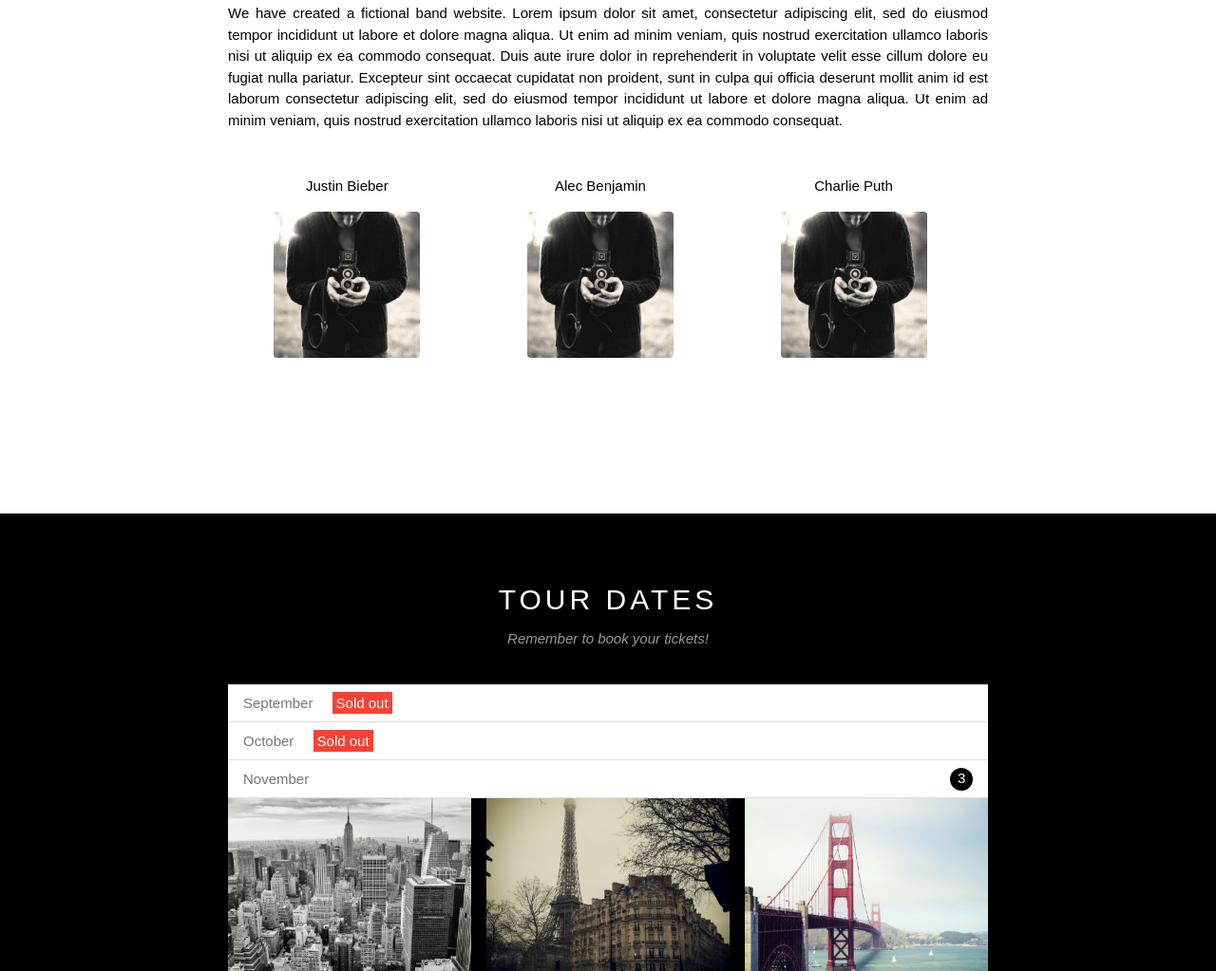
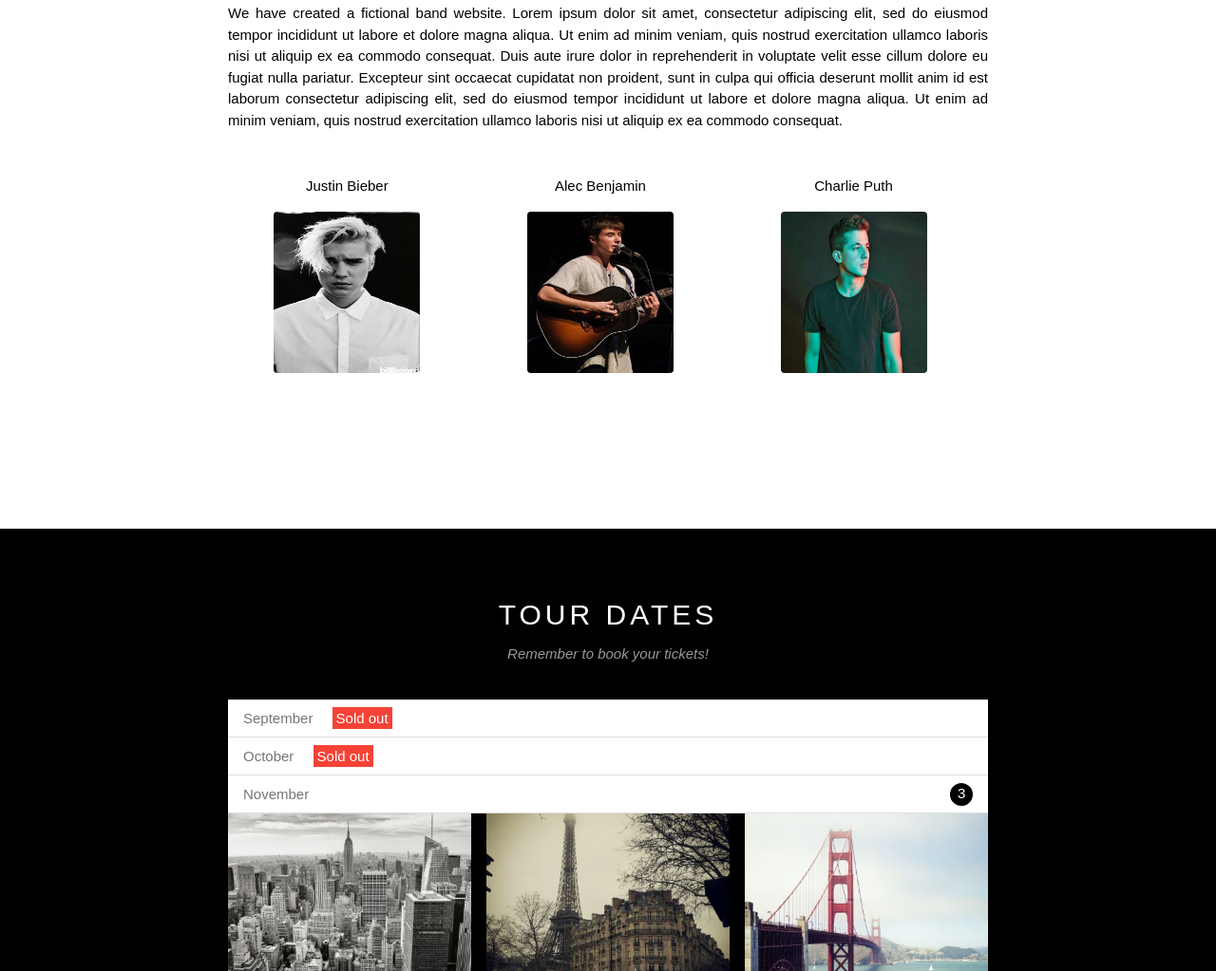
Before and after one commit to quang153246/Theband-web, a plain HTML site: page index.html in a window 1280 px wide. Shown: the part 838-1861 px from the top of the page at 95% size. Drawn offline with Linux system fonts and the light colour scheme.

Commit message:
i commit

```diff
--- a/assets/CSS/style.css
+++ b/assets/CSS/style.css
@@ -243,6 +243,7 @@ overflow: hidden;
   margin-bottom: 16px;
   border-radius: 4px;
   width: 154px;
+  height: 170px;
 }
 
 /* Tour section*/
--- a/index.html
+++ b/index.html
@@ -71,15 +71,15 @@
                 <div class="row team">
                     <div class="member-item text-center col col-third">
                         <p class="member-name">Justin Bieber</p>
-                        <img src="./assets/img/member.jpg" alt="Ảnh" class="member-img">
+                        <img src="./assets/img/justin-bieber.jpg" alt="Ảnh" class="member-img">
                     </div>
                     <div class="member-item text-center col col-third">
                         <p class="member-name">Alec Benjamin</p>
-                        <img src="./assets/img/member.jpg" alt="Ảnh" class="member-img">
+                        <img src="./assets/img/benjamin.jpg" alt="Ảnh" class="member-img">
                     </div>
                     <div class="member-item text-center col col-third">
                         <p class="member-name">Charlie Puth</p>
-                        <img src="./assets/img/member.jpg" alt="Ảnh" class="member-img">
+                        <img src="./assets/img/charlie-puth.jpg" alt="Ảnh" class="member-img">
                     </div>
                 </div>
             </div>
@@ -172,7 +172,6 @@
             </div>
         </div>
 
-
         <div id="footer">
             <div class="socials-list text-center">
                 <a href=""><i class="ti-facebook"></i></a>
```
Also changed, not shown: assets/img/benjamin.jpg (added), assets/img/charlie-puth.jpg (added), assets/img/justin-bieber.jpg (added).
